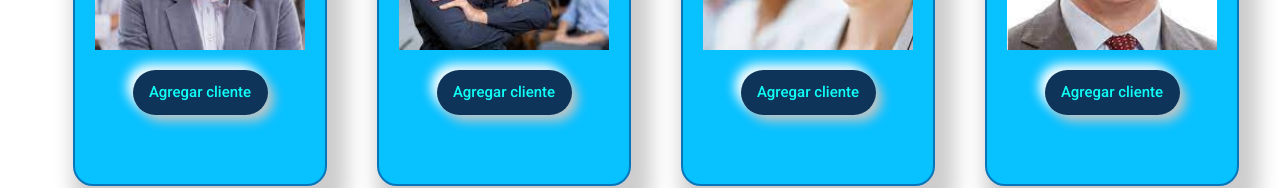
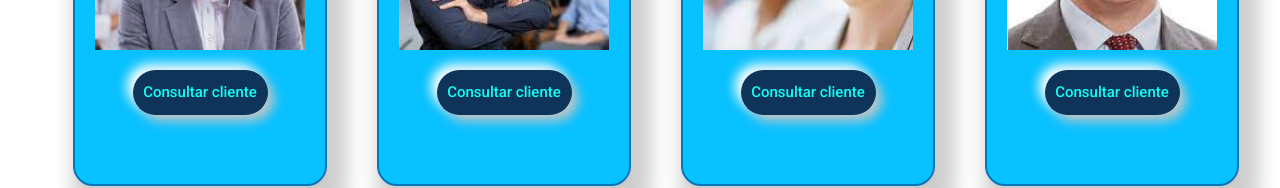
Before and after one commit to santiagor06/taller-evaluativo, a React (Vite) app: page / in a window 1280 px wide. Shown: the part 521-709 px from the top of the page. Built offline with nearby package versions, Linux system fonts and the light colour scheme.

Commit message:
se cambia el nombre del boton

```diff
--- a/src/Componentes/Clientes/Clientes.jsx
+++ b/src/Componentes/Clientes/Clientes.jsx
@@ -16,7 +16,7 @@ const Clientes = () => {
                     <p>Telefono: 555-55-55</p>
                     <p>Ciudad: Medellín</p>
                     <img src={cliente1} alt="" />
-                    <button>Agregar cliente</button>
+                    <button>Consultar cliente</button>
 
                 </div>
                 <div class="card">
@@ -25,7 +25,7 @@ const Clientes = () => {
                     <p>Telefono: 555-55-55</p>
                     <p>Ciudad: Medellín</p>
                     <img src={cliente2} alt="" />
-                    <button>Agregar cliente</button>
+                    <button>Consultar cliente</button>
                 </div>
                 <div class="card">
                     <h1>Diana Asprilla</h1>
@@ -33,7 +33,7 @@ const Clientes = () => {
                     <p>Telefono: 32087643</p>
                     <p>Ciudad: Medellín</p>
                     <img src={cliente3} alt="" />
-                    <button>Agregar cliente</button>
+                    <button>Consultar cliente</button>
 
                 </div>
                 <div class="card">
@@ -42,7 +42,7 @@ const Clientes = () => {
                     <p>Telefono: 645-80-55</p>
                     <p>Ciudad: Medellín</p>
                     <img src={cliente4} alt="" />
-                    <button>Agregar cliente</button>
+                    <button>Consultar cliente</button>
 
                 </div>
             </div>
```
